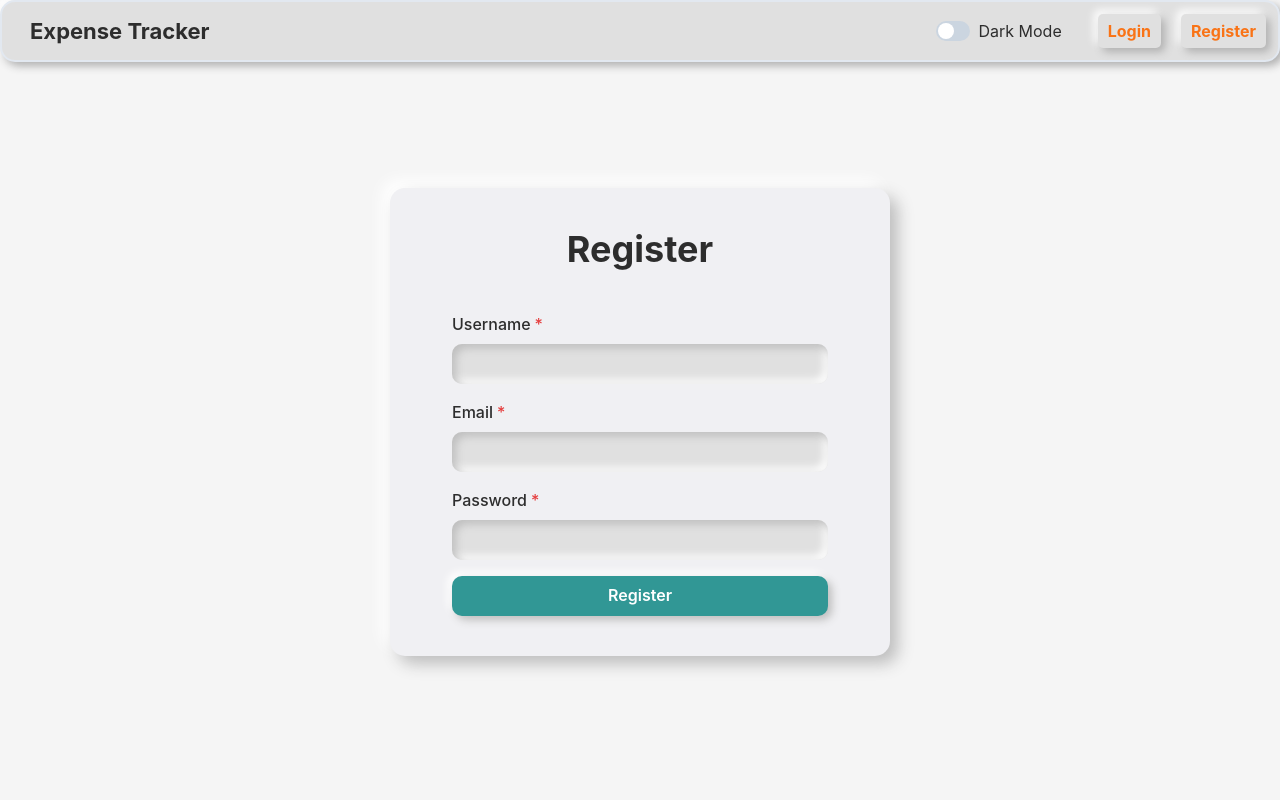
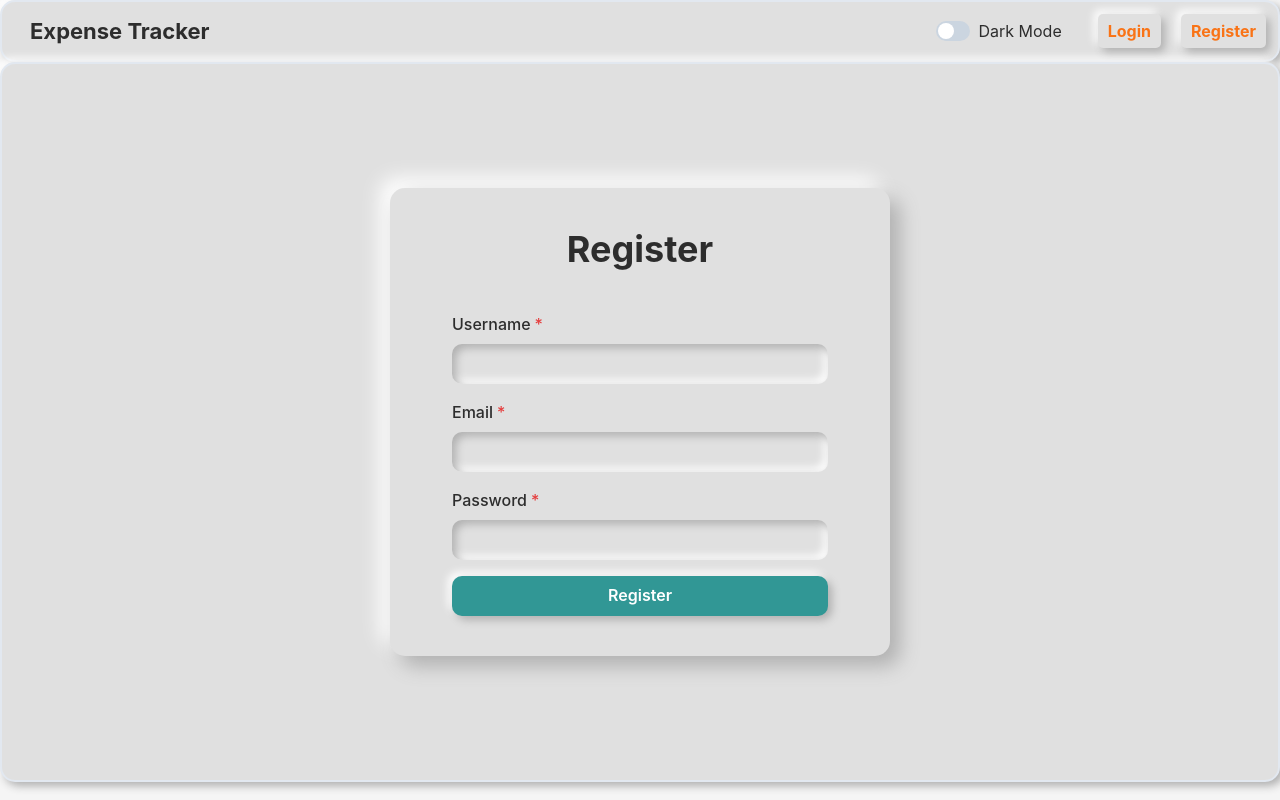
Before and after one commit to Biswajeet-23/mern-personal-expense-tracker, a React (Vite) app in the folder client/: page /register in a window 1280 px wide. Built offline with nearby package versions, Linux system fonts and the light colour scheme; no server answers.

Commit message:
added neumorphism design

```diff
--- a/client/src/App.jsx
+++ b/client/src/App.jsx
@@ -10,6 +10,7 @@ import Dashboard from "./pages/home_pages/Dashboard";
 import Settings from "./pages/home_pages/Settings";
 import { ExpenseProvider } from "./global_context/ExpenseProvider";
 import PrivateRoute from "./components/private_route/PrivateRoute.jsx";
+import { Box } from "@chakra-ui/react";
 
 function App() {
   return (
--- a/client/src/components/AddExpenses.jsx
+++ b/client/src/components/AddExpenses.jsx
@@ -160,7 +160,7 @@ const AddExpenses = ({ fetchExpenses }) => {
         colorScheme="blue"
         width="140px"
         boxShadow={`4px 4px 8px ${shadowDark}, -4px -4px 8px ${shadowLight}`}
-        borderRadius="5px"
+        borderRadius="10px"
         padding="5px 10px"
       >
         Add Expense
--- a/client/src/components/EditExpense.jsx
+++ b/client/src/components/EditExpense.jsx
@@ -119,23 +119,14 @@ const EditExpense = ({ isOpen, onClose, expense, fetchExpenses }) => {
         <ModalBody>
           <FormControl id="date" mb={4} isRequired>
             <FormLabel>Date</FormLabel>
-            <Box
-              p={2}
-              borderWidth="1px"
-              borderRadius="md"
-              style={{
-                backgroundColor: bgColor,
-                borderColor: bdColor,
-                borderRadius: "15px",
-                borderWidth: "2px",
-              }}
-            >
+            <Box p={2}>
               <DatePicker
                 id="date"
                 showIcon
                 dateFormat="dd/MM/yyyy"
                 selected={date}
                 onChange={(date) => setDate(date)}
+                customInput={<Input style={neumorphismStyle} />}
               />
             </Box>
           </FormControl>
--- a/client/src/components/ExpenseList.jsx
+++ b/client/src/components/ExpenseList.jsx
@@ -101,13 +101,13 @@ const ExpenseList = ({ expenses, fetchExpenses, onEdit }) => {
               style={neumorphismStyle}
             >
               <HStack justifyContent="space-between">
-                <HStack spacing={1}>
+                <HStack spacing={1} flex={1}>
                   <Box>
                     <Category size={25} />
                   </Box>
                   <Text>{expense.category}</Text>
                 </HStack>
-                <HStack justifyContent="space-between" width="100%">
+                <HStack justifyContent="space-between" flex={2}>
                   <Stack spacing={3}>
                     <HStack>
                       <Box>
--- a/client/src/pages/Login.jsx
+++ b/client/src/pages/Login.jsx
@@ -46,8 +46,9 @@ const Login = () => {
   const handlePassword = (e) => setPassword(e.target.value);
 
   const boxColor = useColorModeValue("#f0f0f3", "#1e1e1e");
-  const inputColor = useColorModeValue("#e0e0e0", "#333333");
-
+  const inputBg = useColorModeValue("#e0e0e0", "#333333");
+  const inputColor = useColorModeValue("#e0e0e0", "#1a1a1a");
+  const inputBorder = useColorModeValue("#e0e0e0", "#1f1f1f");
   const shadowLight = useColorModeValue("#ffffff", "#3b3b3b");
   const shadowDark = useColorModeValue("#b0b0b0", "#0d0d0d");
   const bgColor = useColorModeValue("#e0e0e0", "#1a1a1a");
@@ -65,10 +66,10 @@ const Login = () => {
       justifyContent="center"
       minHeight="90vh"
       alignItems="center"
-      bg={boxColor}
+      bg={bgColor}
     >
       <Box
-        bg={boxColor}
+        bg={bgColor}
         width="500px"
         borderRadius="15px"
         boxShadow={`10px 10px 20px ${shadowDark}, -10px -10px 20px ${shadowLight}`}
--- a/client/src/pages/Register.jsx
+++ b/client/src/pages/Register.jsx
@@ -39,18 +39,31 @@ const Register = () => {
 
   const boxBg = useColorModeValue("#f0f0f3", "#1e1e1e");
   const inputBg = useColorModeValue("#e0e0e0", "#333333");
+  const textColor = useColorModeValue("#2d2d2d", "#f5f5f5");
+
   const shadowLight = useColorModeValue("#ffffff", "#3b3b3b");
-  const shadowDark = useColorModeValue("#bebebe", "#141414");
-  const textColor = useColorModeValue("#2d2d2d", "#f5f5f5");
+  const shadowDark = useColorModeValue("#b0b0b0", "#0d0d0d");
+  const bgColor = useColorModeValue("#e0e0e0", "#1a1a1a");
+
+  const neumorphismStyle = {
+    backgroundColor: bgColor,
+    borderRadius: "15px",
+    borderWidth: "2px",
+    boxShadow: `4px 4px 8px ${shadowDark}, -4px -4px 8px ${shadowLight}`,
+  };
 
   return (
     <>
-      <Flex justifyContent="center" minHeight="90vh" alignItems="center">
+      <Flex
+        justifyContent="center"
+        minHeight="90vh"
+        alignItems="center"
+        style={neumorphismStyle}
+      >
         <Box
-          bg={boxBg}
+          boxShadow={`10px 10px 20px ${shadowDark}, -10px -10px 20px ${shadowLight}`}
           width="500px"
           borderRadius="15px"
-          boxShadow={`8px 8px 16px ${shadowDark}, -8px -8px 16px ${shadowLight}`}
           padding="40px"
         >
           <Flex
```
